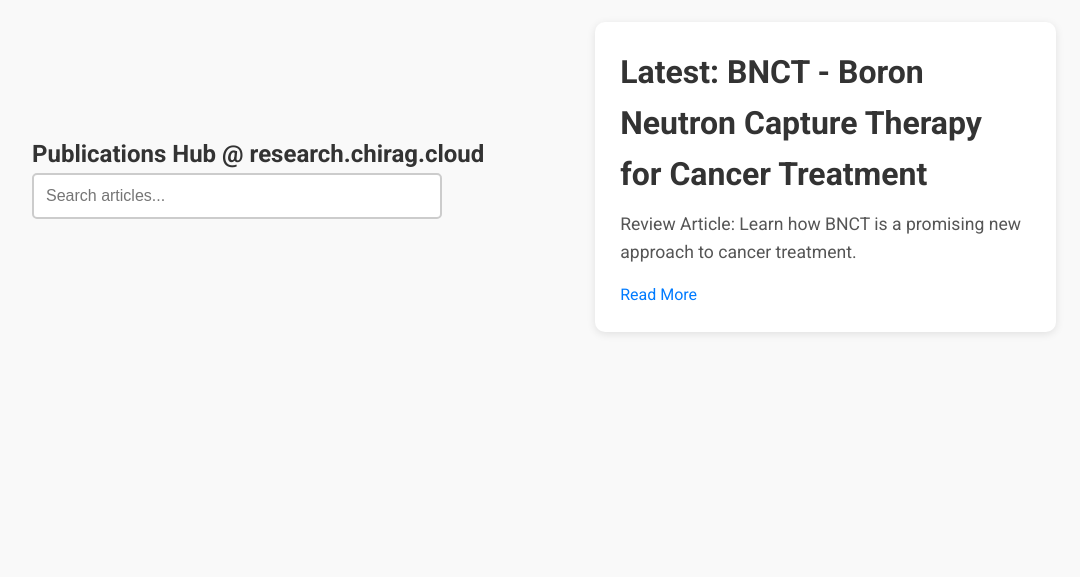
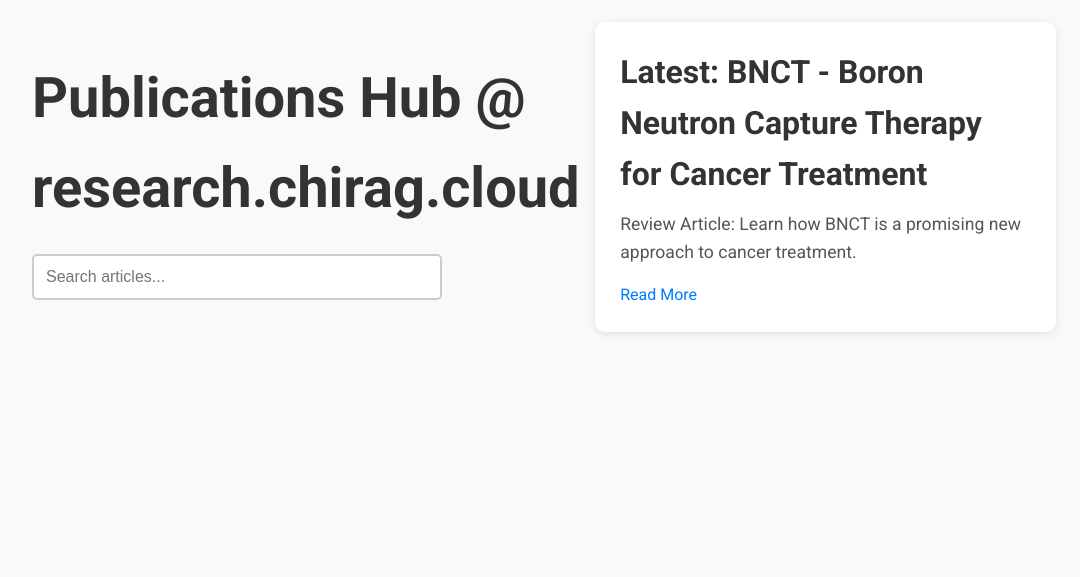
Before and after one commit to BrokenDev2007/research, a plain HTML site: page publications/index.html in a window 1280 px wide. Shown: the part 223-800 px from the top of the page, without its empty margins (96-1176 px from the left). Drawn offline with Linux system fonts and the light colour scheme.

Commit message:
Update index.html

```diff
--- a/publications/index.html
+++ b/publications/index.html
@@ -3,7 +3,7 @@
 <head>
   <meta charset="UTF-8">
   <meta name="viewport" content="width=device-width, initial-scale=1.0">
-  <title>Article Hub</title>
+  <title>Library</title>
   <link rel="stylesheet" href="styles.css">
   <script defer src="script.js"></script>
 </head>
@@ -11,7 +11,7 @@
   <div id="hero-section">
     <!-- Left Section: Welcome & Search -->
     <div id="left-content">
-      <h2>Publications Hub @ research.chirag.cloud </h2>
+      <h1>Publications Hub @ research.chirag.cloud </h1>
       <input type="text" id="searchBar" placeholder="Search articles...">
     </div>
 
```
